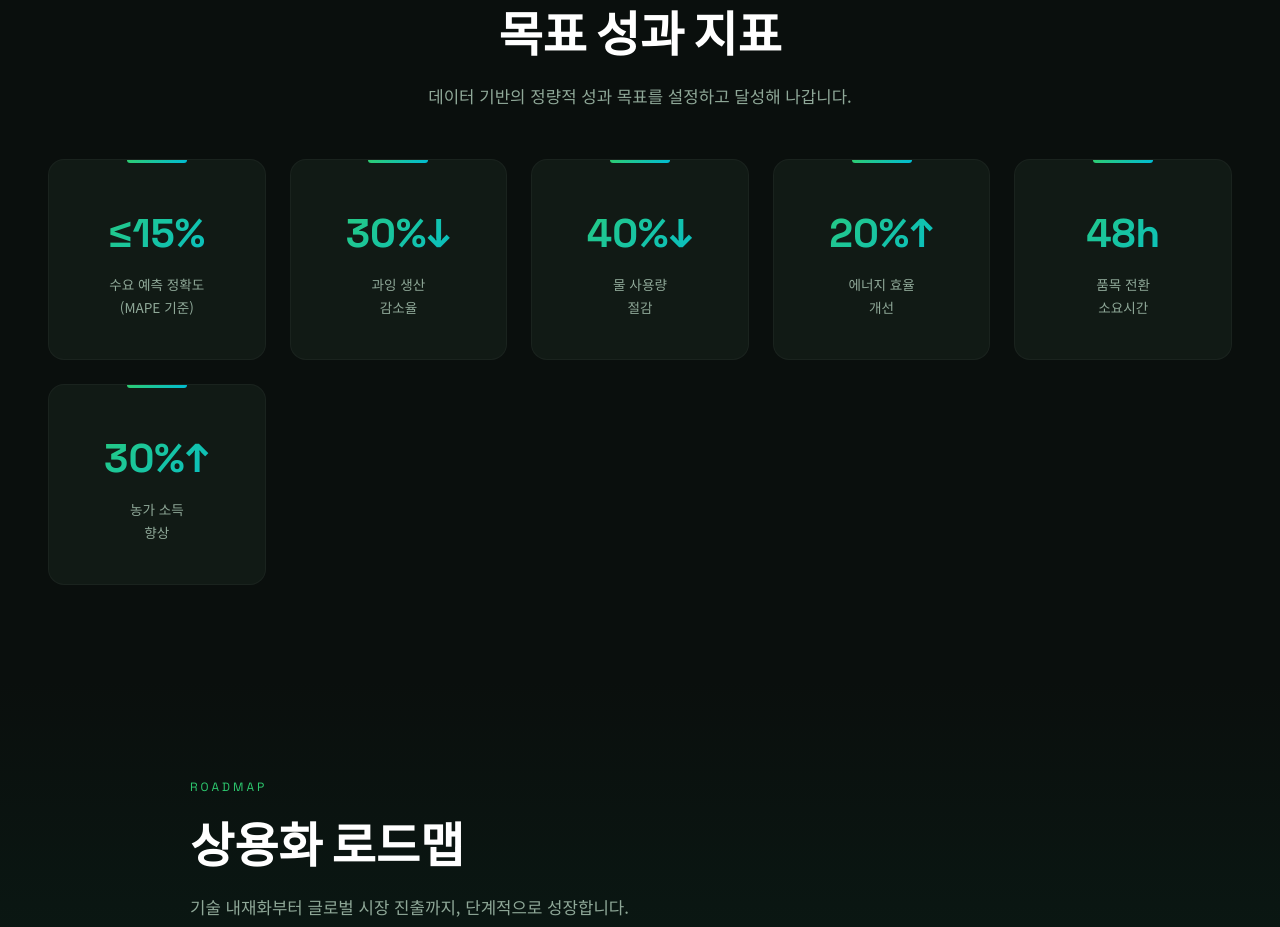
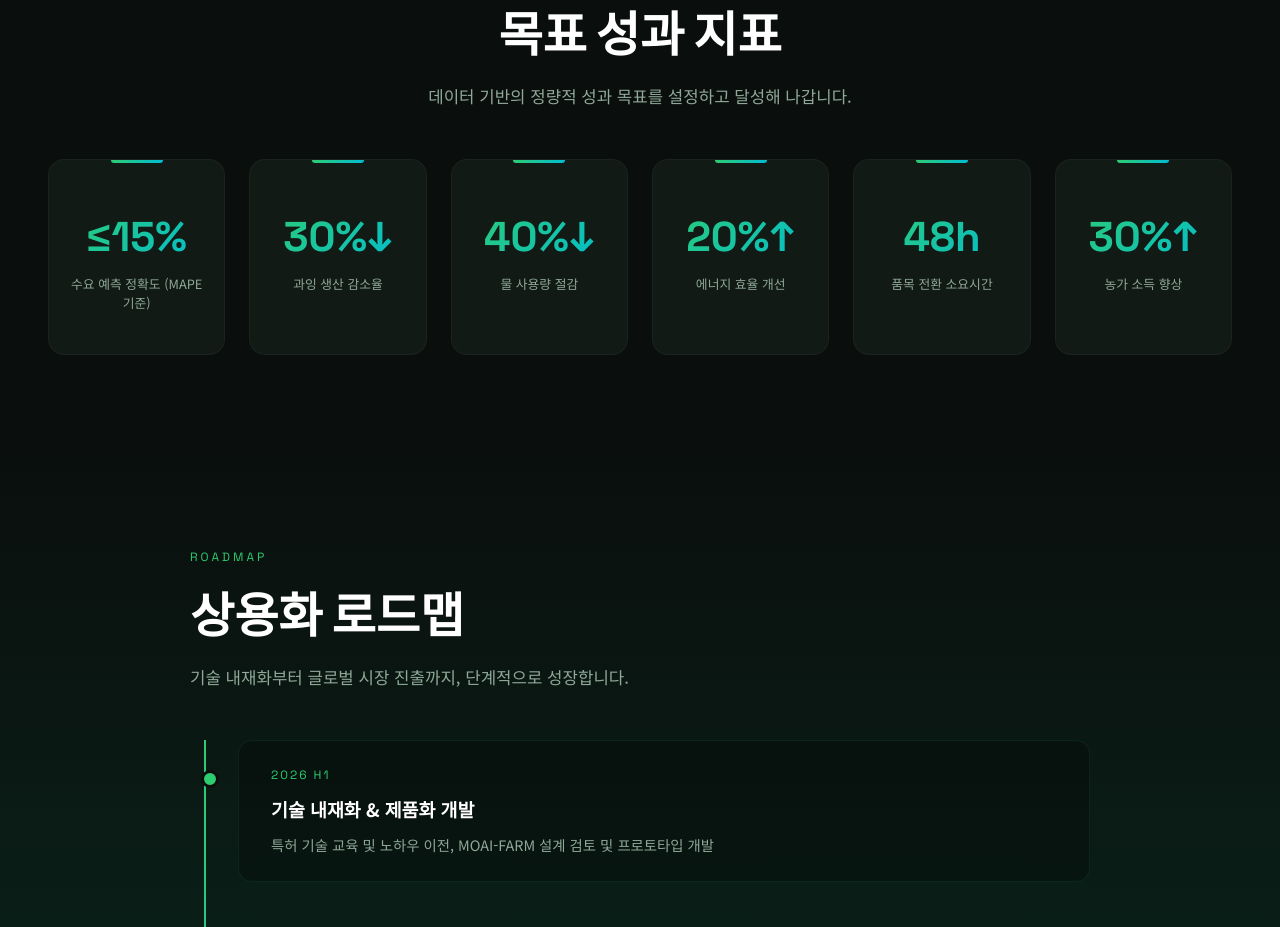
Before and after one commit to ttaro-lab/innoverium-website, a plain HTML site: page index.html in a window 1280 px wide. Shown: the part 4150-5077 px from the top of the page. Drawn offline with Linux system fonts and the light colour scheme.

Commit message:
Adjust metrics card layout

```diff
--- a/index.html
+++ b/index.html
@@ -423,11 +423,11 @@ svg.solution-bg-img {
 /* ===== KPI / METRICS ===== */
 .metrics { background: var(--dark); }
 .metrics-grid {
-  display: grid; grid-template-columns: repeat(auto-fit, minmax(200px, 1fr));
+  display: grid; grid-template-columns: repeat(auto-fit, minmax(160px, 1fr));
   gap: 1.5rem; max-width: 1200px; margin: 0 auto;
 }
 .metric-card {
-  text-align: center; padding: 2.5rem 1.5rem;
+  text-align: center; padding: 2.6rem 0.9rem;
   background: var(--dark-card);
   border: 1px solid rgba(255,255,255,0.04);
   border-radius: 16px; transition: all 0.4s;
@@ -435,17 +435,17 @@ svg.solution-bg-img {
 }
 .metric-card::before {
   content: ''; position: absolute; top: 0; left: 50%; transform: translateX(-50%);
-  width: 60px; height: 3px; background: var(--gradient-accent); border-radius: 0 0 4px 4px;
+  width: 52px; height: 3px; background: var(--gradient-accent); border-radius: 0 0 4px 4px;
 }
 .metric-card:hover { transform: translateY(-4px); border-color: rgba(46, 204, 113, 0.2); }
 .metric-value {
   font-family: var(--font-tech);
-  font-size: 2.5rem; font-weight: 700;
+  font-size: 2.6rem; font-weight: 700;
   background: var(--gradient-accent);
   -webkit-background-clip: text; -webkit-text-fill-color: transparent;
-  margin-bottom: 0.3rem;
+  margin-bottom: 0.18rem;
 }
-.metric-label { font-size: 0.85rem; color: var(--text-dim); }
+.metric-label { font-size: 0.8rem; color: var(--text-dim); line-height: 1.45; }
 
 /* ===== ROADMAP ===== */
 .roadmap { background: linear-gradient(180deg, var(--dark) 0%, var(--green-deep) 100%); }
@@ -591,6 +591,9 @@ footer {
 
   .footer-content { flex-direction: column; }
   .footer-bottom { flex-direction: column; gap: 0.5rem; }
+
+  .metric-card { padding: 2.1rem 0.75rem; }
+  .metric-label { font-size: 0.8rem; }
 }
 </style>
 </head>
@@ -1068,27 +1071,27 @@ footer {
     <div class="metrics-grid">
       <div class="metric-card reveal">
         <div class="metric-value">≤15%</div>
-        <div class="metric-label">수요 예측 정확도<br>(MAPE 기준)</div>
+        <div class="metric-label">수요 예측 정확도 (MAPE 기준)</div>
       </div>
       <div class="metric-card reveal">
         <div class="metric-value">30%↓</div>
-        <div class="metric-label">과잉 생산<br>감소율</div>
+        <div class="metric-label">과잉 생산 감소율</div>
       </div>
       <div class="metric-card reveal">
         <div class="metric-value">40%↓</div>
-        <div class="metric-label">물 사용량<br>절감</div>
+        <div class="metric-label">물 사용량 절감</div>
       </div>
       <div class="metric-card reveal">
         <div class="metric-value">20%↑</div>
-        <div class="metric-label">에너지 효율<br>개선</div>
+        <div class="metric-label">에너지 효율 개선</div>
       </div>
       <div class="metric-card reveal">
         <div class="metric-value">48h</div>
-        <div class="metric-label">품목 전환<br>소요시간</div>
+        <div class="metric-label">품목 전환 소요시간</div>
       </div>
       <div class="metric-card reveal">
         <div class="metric-value">30%↑</div>
-        <div class="metric-label">농가 소득<br>향상</div>
+        <div class="metric-label">농가 소득 향상</div>
       </div>
     </div>
   </div>
```
